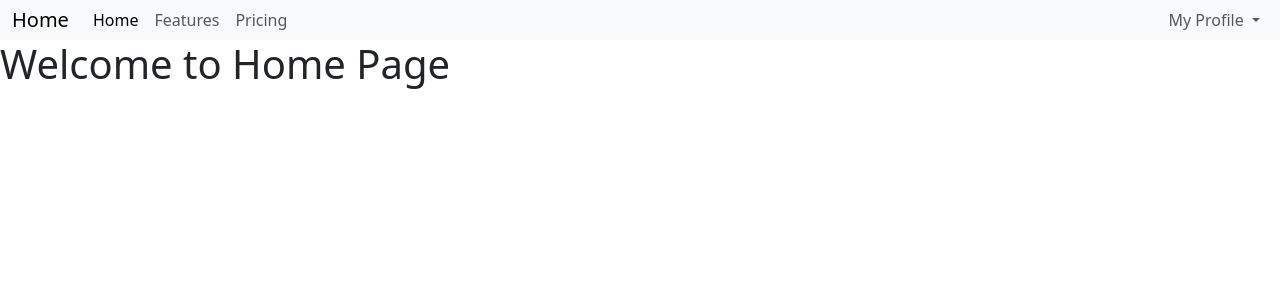
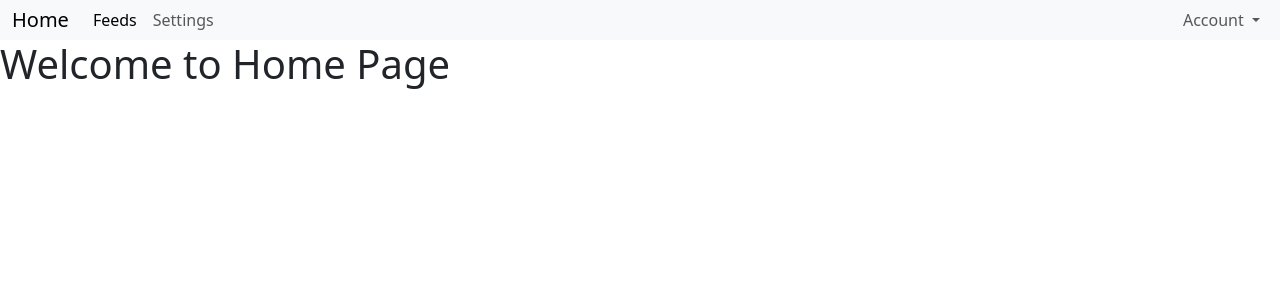
Before and after one commit to Anu12391/Blog, a Django app: page / in a window 1280 px wide. Shown: the top 300 px of the page. Run offline with Django 5.2, Linux system fonts and the light colour scheme.

Commit message:
hid my profile in template if not logged in

```diff
--- a/myBlog/common/templates/navigation.html
+++ b/myBlog/common/templates/navigation.html
@@ -7,17 +7,21 @@
     <div class="collapse navbar-collapse " id="navbarNavDropdown">
       <ul class="navbar-nav  w-100">
         <li class="nav-item">
-          <a class="nav-link active" aria-current="page" href="#">Home</a>
+          <a class="nav-link active" aria-current="page" href="#">Feeds</a>
         </li>
+
+        {% if user.is_authenticated %}
         <li class="nav-item">
-          <a class="nav-link" href="#">Features</a>
+          <a class="nav-link" href="#">My Profile</a>
         </li>
+        {% endif %}
+
         <li class="nav-item">
-          <a class="nav-link" href="#">Pricing</a>
+          <a class="nav-link" href="#">Settings</a>
         </li>
         <li class="nav-item dropdown ms-lg-auto">
           <a class="nav-link dropdown-toggle" href="#" role="button" data-bs-toggle="dropdown" aria-expanded="false">
-            My Profile
+            Account
           </a>
           <ul class="dropdown-menu dropdown-menu-end">
             <li><a class="dropdown-item" href="#">Login</a></li>
```
